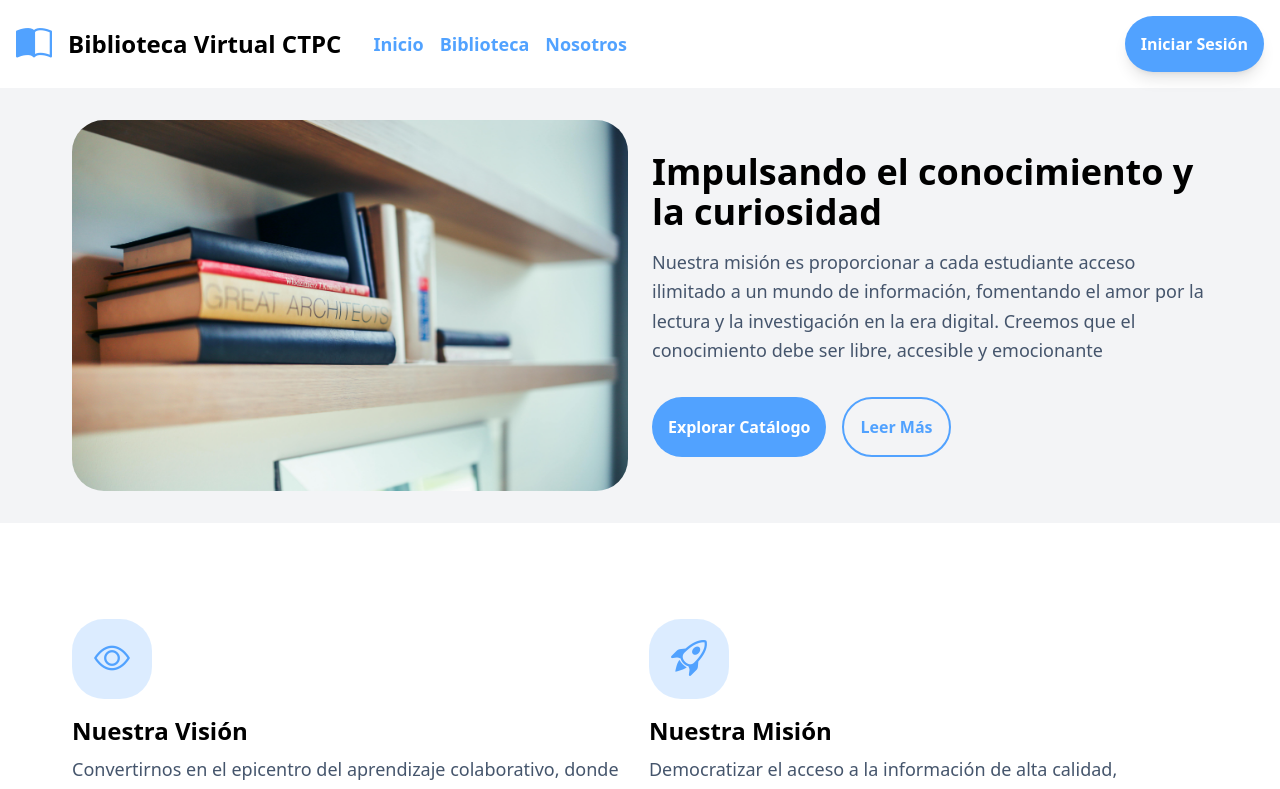
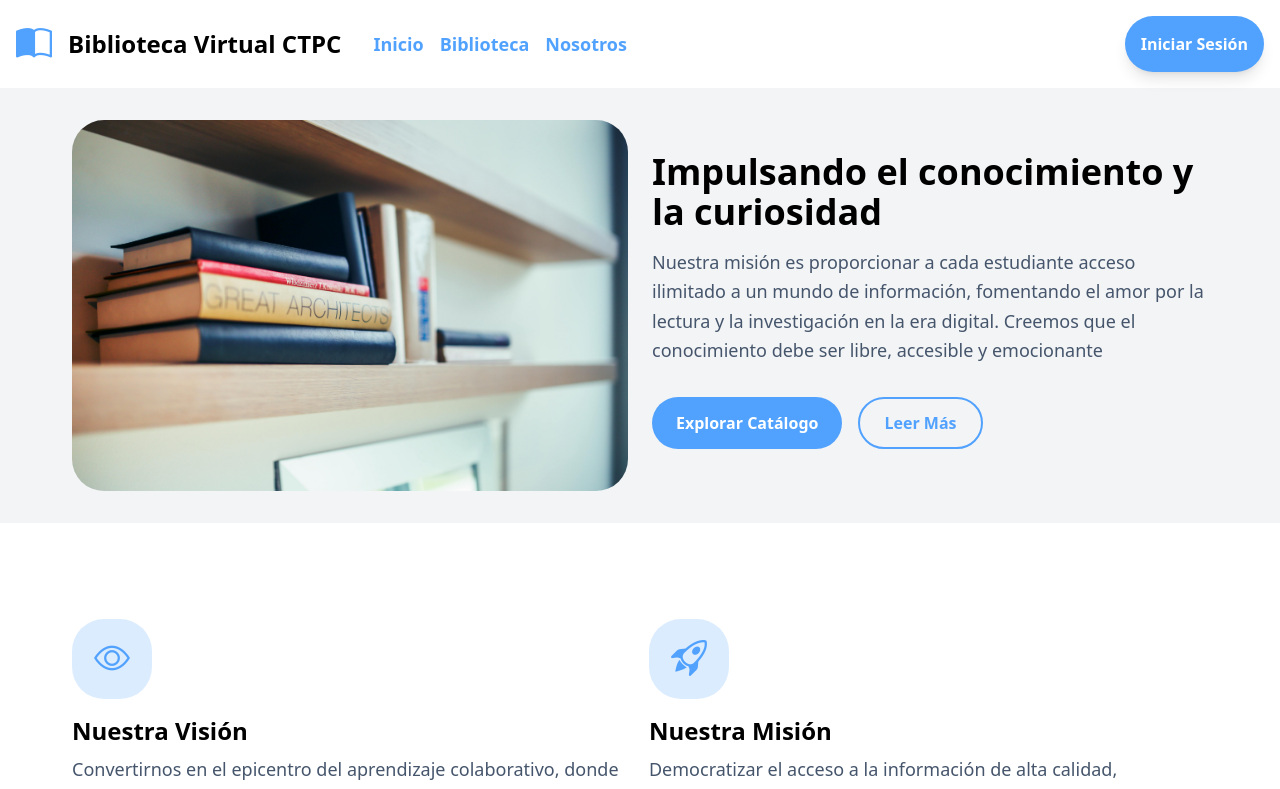
Before and after one commit to DilanMS28/biblioteca_digital, a Next.js app: page /about in a window 1280 px wide. Shown: the top 789 px of the page. Built offline with nearby package versions, Linux system fonts and the light colour scheme.

Commit message:
Style: Cambia los estilos de los botones de la pagina de about us

```diff
--- a/src/app/(public)/about/page.tsx
+++ b/src/app/(public)/about/page.tsx
@@ -17,8 +17,8 @@ export default function page() {
                                 <p className="text-slate-600 text-lg leading-relaxed">Nuestra misión es proporcionar a cada estudiante acceso ilimitado a un mundo de información, fomentando el amor por la lectura y la investigación en la era digital. Creemos que el conocimiento debe ser libre, accesible y emocionante</p>
                             </div>
                             <div className="flex gap-4 mt-8">
-                                <button className="text-white font-bold bg-blue-400 hover:bg-blue-500 p-4 rounded-4xl cursor-pointer">Explorar Catálogo</button>
-                                <button className=" text-blue-400 font-bold border-2 border-blue-400 p-4 rounded-4xl cursor-pointer">Leer Más</button>
+                                <button className="text-white font-bold bg-blue-400 hover:bg-blue-500 px-6 py-3 rounded-4xl cursor-pointer">Explorar Catálogo</button>
+                                <button className=" text-blue-400 font-bold border-2 border-blue-400 px-6 py-3 rounded-4xl cursor-pointer">Leer Más</button>
                             </div>
                         </div>
                     </div>
```
